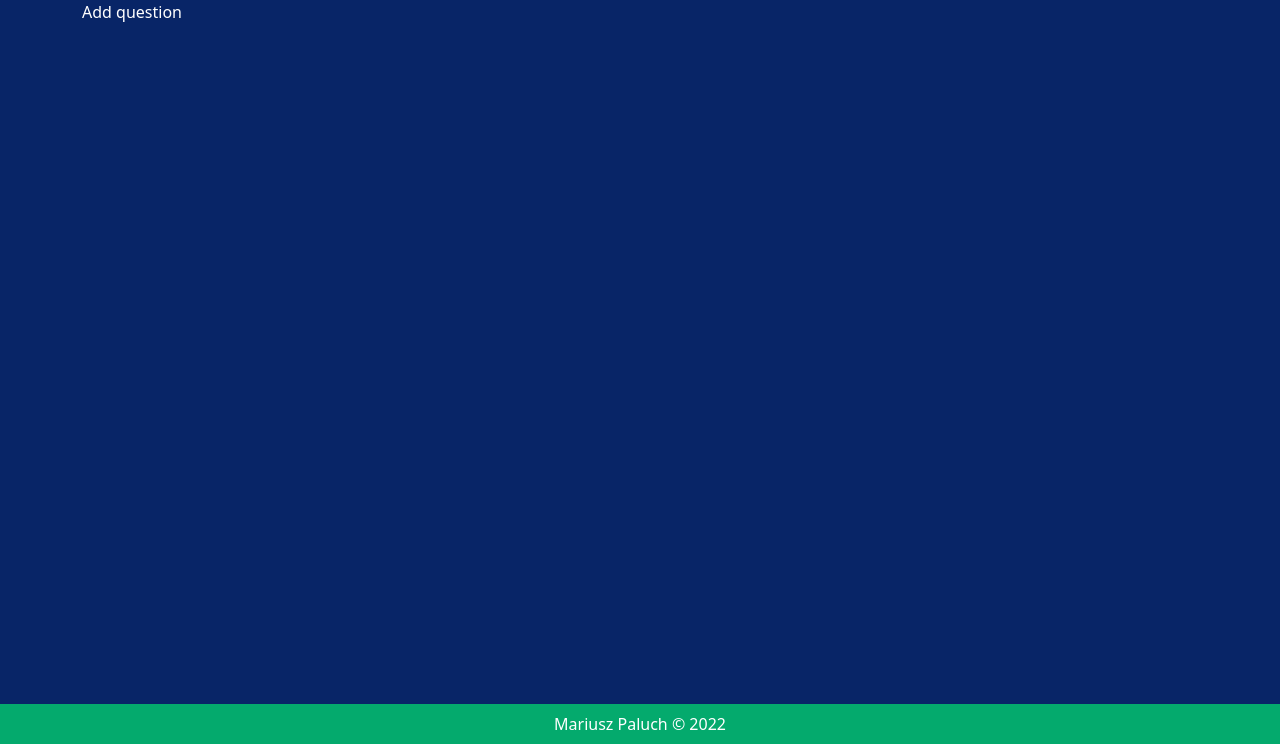
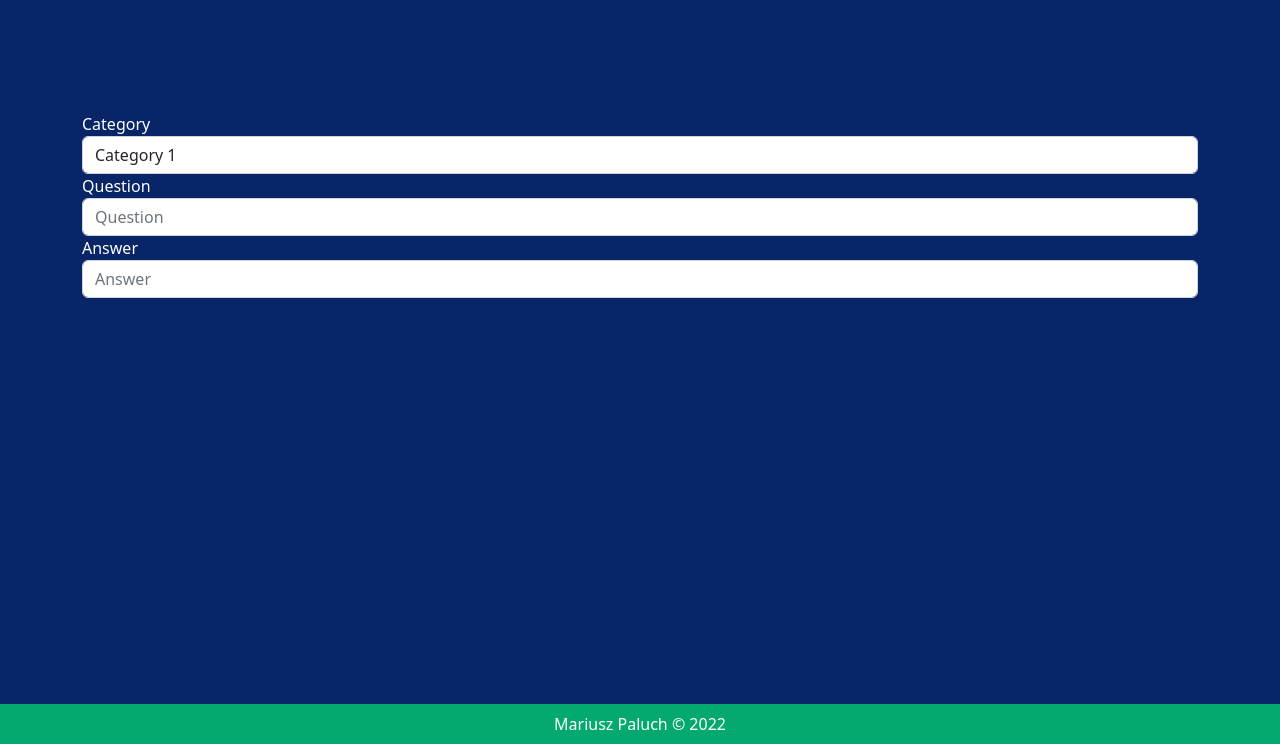
Before and after one commit to MariuszPaluch2001/my-quiz-app, a Django app: template app/templates/add_question.html in a window 1280 px wide. Shown: the part 56-800 px from the top of the page. Run offline with Django 3.2, Linux system fonts and the light colour scheme; the template is opened without the code that fills it, so the values that code supplies are empty.

Commit message:
Add intial question form.

```diff
--- a/app/templates/add_category.html
+++ b/app/templates/add_category.html
@@ -21,7 +21,7 @@
 
   </form>
   <div class="btn-group-horizontal gap-5" style=" padding-top: 3%">
-    <button type="button" class="btn btn-success">Add category</button>
+    <button type="button" class="btn btn-success">Submit</button>
     <button type="button" class="btn btn-success">Add question</button>
   </div>
   {% endblock %}
--- a/app/templates/add_question.html
+++ b/app/templates/add_question.html
@@ -1,5 +1,25 @@
 {% extends 'base.html' %}
 
   {% block content %}
-    <p>Add question</p>
+  <div class="form-group" style=" padding-top: 10%">
+    <label for="exampleFormControlSelect1">Category</label>
+    <select class="form-control" id="exampleFormControlSelect1">
+      <option>Category 1</option>
+      <option>Category 2</option>
+      <option>Category 3</option>
+      <option>Category 4</option>
+      <option>Category 5</option>
+    </select>
+  </div>
+  <form>
+    <div class="form-group">
+      <label for="exampleFormControlInput1">Question</label>
+      <input type="email" class="form-control" id="exampleFormControlInput1" placeholder="Question">
+    </div>
+    <div class="form-group">
+        <label for="exampleFormControlInput1">Answer</label>
+        <input type="email" class="form-control" id="exampleFormControlInput1" placeholder="Answer">
+      </div>
+
+  </form>
   {% endblock %}
--- a/app/templates/home.html
+++ b/app/templates/home.html
@@ -8,6 +8,7 @@ Home page
     <div class="btn-group-vertical gap-5" style=" padding-top: 3%">
       <button type="button" class="btn btn-success"><a href="{% url 'quiz_menu'%}">Explore</a></button>
       <button type="button" class="btn btn-success"><a href="{% url 'add_category'%}">Add quiz</a></button>
+      <button type="button" class="btn btn-success"><a href="{% url 'add_question'%}">Add question</a></button>
       <button type="button" class="btn btn-success">Log in</button>
       <button type="button" class="btn btn-danger">Log out</button>
     </div>
```
